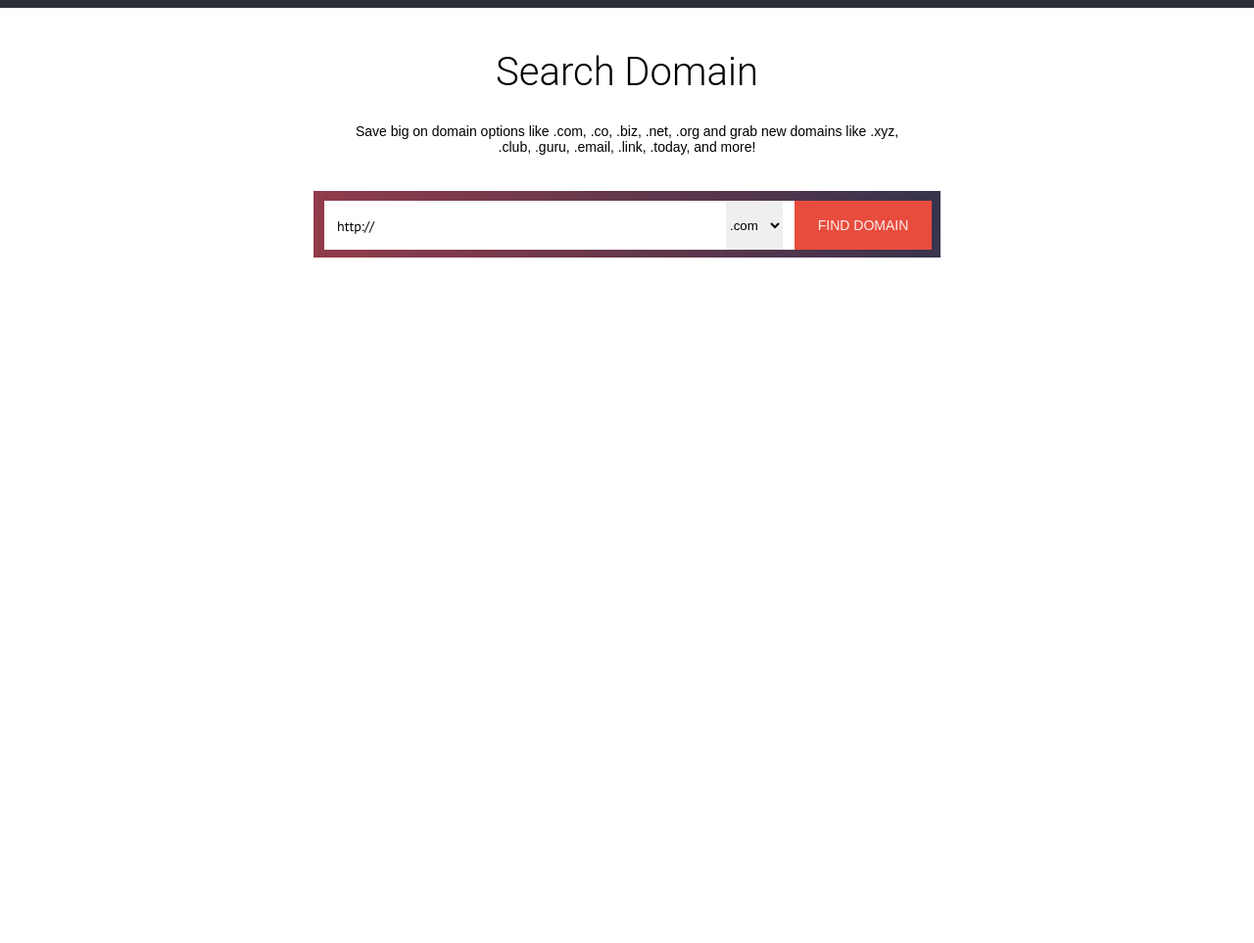
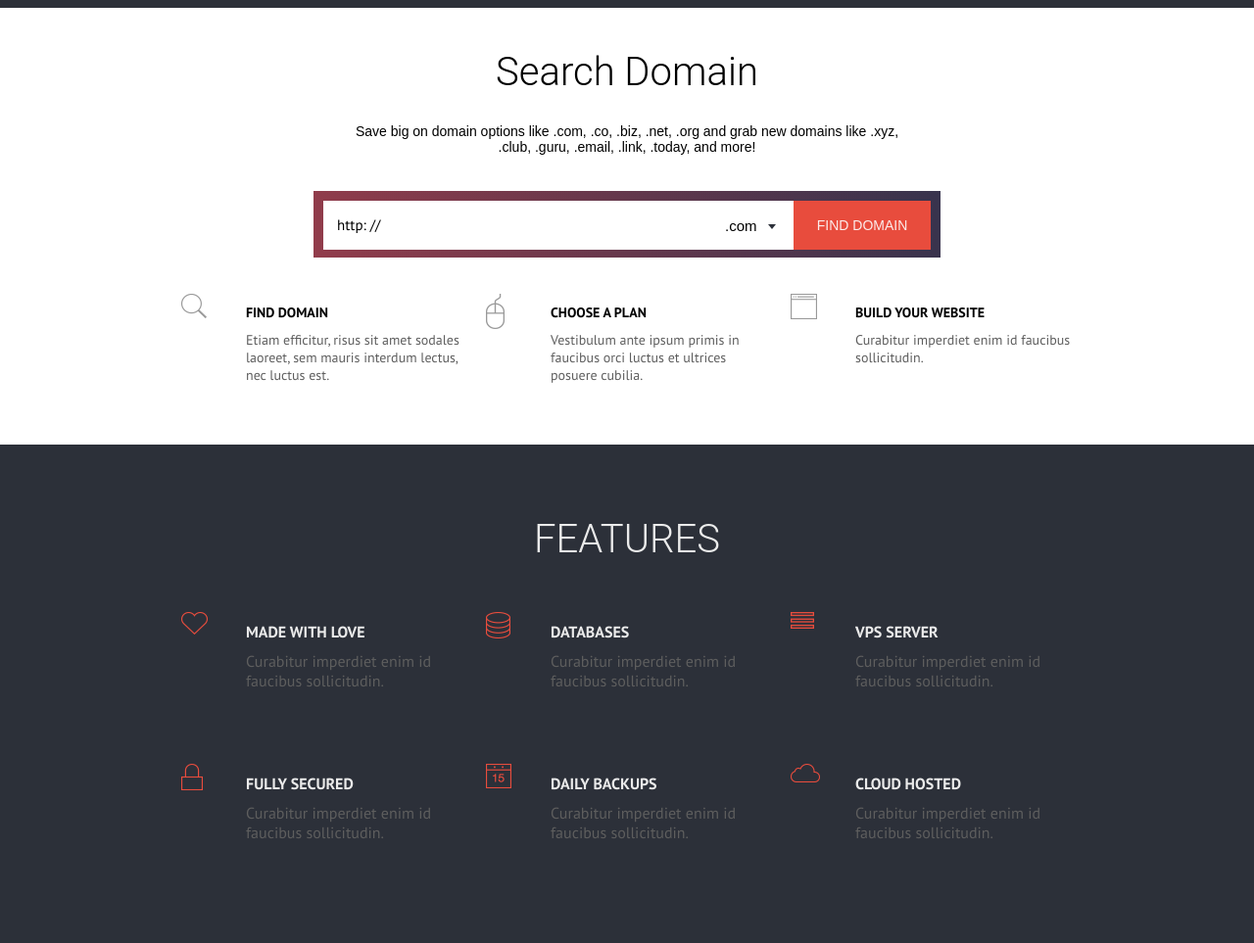
Before and after one commit to hackerjavaPhp/hosting, a plain HTML site: page index.html in a window 1280 px wide. Shown: the part 931-1894 px from the top of the page at 98% size. Before the commit the page ends 1231 px from the top, so only its background shows below. Drawn offline with Linux system fonts and the light colour scheme; a web font is replaced by a local one.

Commit message:
Add files via upload

```diff
--- a/css/style.css
+++ b/css/style.css
@@ -6,6 +6,7 @@
 		*slider
 	3.pluses-service
 	4.search-domain
+	5.features
 
 
 */
@@ -433,14 +434,28 @@ header{background-color: #2b2f37}
 	background: linear-gradient(77deg, rgb(146, 60, 75) 0%, rgb(55, 51, 77) 100%);
 }
 
+/*clearfix*/
+.search-domain-form::after
+{
+	content: "";
+	display: block;
+	clear: both;
+
+	/*position & margin*/
+	position: relative;
+}
+
 .search-domain-form::before
 {
-    content: "http://";
+    content: "http: //";
+
+    /*position & margin*/
     position: absolute;
     left: 24px;
-    top: 27px;
+    top: 25px;
 
-    font-size: 14px;
+     /*text*/
+    font-size: 15px;
 }
 
 .search-domain-form-inp
@@ -450,7 +465,7 @@ header{background-color: #2b2f37}
 
 	/*position & margin*/
 	padding-left: 60px;
-	margin-left: 11px;
+	margin-left: 10px;
 }
 
 .search-domain-form-sel ,
@@ -465,6 +480,16 @@ header{background-color: #2b2f37}
 	width: 70px;
     border: none;
     border-right: 12px solid #fff;
+
+    -webkit-appearance: none;
+   -moz-appearance: none;
+   appearance: none;
+
+   /*color & bg*/
+   background: #fff url(../img/check.png) no-repeat 44px 24px;
+
+    /*text*/
+    font-size: 15px;
 }
 
 .search-domain-form-btn
@@ -499,3 +524,136 @@ header{background-color: #2b2f37}
 {
 	border: none;
 }
+
+.search-domain-pluses::after
+{
+	content: "";
+	display: block;
+	clear: both;
+
+	/*position & margin*/
+	position: relative;
+}
+
+.search-domain-pluses{padding-bottom: 62px;}
+
+
+.search-domain-plus ,
+.features-plus
+{
+	width: 286px;
+	min-height: 78px;
+	float: left;
+
+	/*position & margin*/
+	margin-left: 25px;
+}
+
+.search-domain-plus-img ,
+.features-plus-img
+{
+	float: left;
+}
+
+
+.search-domain-plus-par ,
+.search-domain-plus-caption ,
+.features-plus-caption ,
+.features-plus-par
+{
+	width: 220px;
+	float: right;
+
+	/*text*/
+	font-size: 14px;
+
+	/*position & margin*/
+	margin-top: 10px;
+}
+
+.search-domain-plus-caption
+{
+	/*text*/
+	text-transform: uppercase;
+	font-weight: 800;
+
+	/*color & bg*/
+	color:#000;
+}
+
+.search-domain-plus-par ,
+.features-plus-par
+{
+	color: #5e5e5e;
+}
+
+
+
+
+
+
+
+
+
+
+
+
+
+
+
+/***********features************/
+
+.features
+{
+	background-color: #2c3039;
+	padding-bottom: 103px;
+}
+
+.features::after ,
+.features-pluses::after
+{
+	content: "";
+	display: block;
+	clear: both;
+
+	/*position & margin*/
+	position: relative;
+}
+
+.features-pluses{margin-top: 51px}
+
+.features-caption
+{
+	/*text*/
+	font-size: 40px;
+	font-family: 'Roboto Light', arial;
+	font-weight: 200;
+	text-align: center;
+	font-size: 40px;
+
+	/*position & margin*/
+	padding-top: 73px;
+}
+
+.features-caption ,
+.features-plus-caption
+{
+	/*color & bg*/
+	color: #ebebeb;
+
+	/*text*/
+	text-transform: uppercase;
+}
+
+.features-plus-caption ,
+.features-plus-par
+{
+	font-size: 16px
+}
+
+.features-pluses .features-plus:nth-child(4) ,
+.features-pluses .features-plus:nth-child(5) ,
+.features-pluses .features-plus:nth-child(6)
+{
+	margin-top: 75px
+}
--- a/index.html
+++ b/index.html
@@ -78,7 +78,7 @@
 
 	<section class = "search-domain">
 		<div class = "container">
-			<h1 class = "search-domain-caption">Search Domain</h1>
+			<h2 class = "search-domain-caption">Search Domain</h2>
 			<p class = "search-domain-decision">Save big on domain options like .com, .co, .biz, .net, .org and grab new domains like .xyz,
 			.club, .guru, .email, .link, .today, and more!</p>
 			<div class = "search-domain-form">
@@ -86,8 +86,63 @@
 				<select class = "search-domain-form-sel">
 					<option>.com</option>
  				    <option>.ru</option>
+ 				    <option>.org</option>
 				</select>
 				<button class = "search-domain-form-btn">find domain</button>
+			</div>
+			<div class = "search-domain-pluses">
+				<div class = "search-domain-plus">
+					<img class = "search-domain-plus-img" src="img/search.png" alt="search">
+					<h5 class = "search-domain-plus-caption">find domain</h5>
+					<p class = "search-domain-plus-par">Etiam efficitur, risus sit amet sodales laoreet, sem mauris interdum lectus, nec luctus est.</p>
+				</div>
+				<div class = "search-domain-plus">
+					<img class = "search-domain-plus-img" src="img/mouse.png" alt="mouse">
+					<h5 class = "search-domain-plus-caption">choose a plan</h5>
+					<p class = "search-domain-plus-par">Vestibulum ante ipsum primis in faucibus orci luctus et ultrices posuere cubilia.</p>
+				</div>
+				<div class = "search-domain-plus">
+					<img class = "search-domain-plus-img" src="img/brauser.png" alt="brauser">
+					<h5 class = "search-domain-plus-caption">build your website</h5>
+					<p class = "search-domain-plus-par">Curabitur imperdiet enim id faucibus sollicitudin. </p>
+				</div>
+			</div>
+		</div>
+	</section>
+	<section class = "features">
+		<div class = "container">
+			<h2 class = "features-caption">Features</h2>
+			<div class = "features-pluses">
+				<div class = "features-plus">
+					<img class = "features-plus-img" src="img/live.png" alt="brauser">
+					<h5 class = "features-plus-caption">Made with love</h5>
+					<p class = "features-plus-par">Curabitur imperdiet enim id faucibus sollicitudin.</p>
+				</div>
+				<div class = "features-plus">
+					<img class = "features-plus-img" src="img/databases.png" alt="brauser">
+					<h5 class = "features-plus-caption">Databases</h5>
+					<p class = "features-plus-par">Curabitur imperdiet enim id faucibus sollicitudin. </p>
+				</div>
+				<div class = "features-plus">
+					<img class = "features-plus-img" src="img/burger.png" alt="brauser">
+					<h5 class = "features-plus-caption">VPS server</h5>
+					<p class = "features-plus-par">Curabitur imperdiet enim id faucibus sollicitudin. </p>
+				</div>
+				<div class = "features-plus">
+					<img class = "features-plus-img" src="img/castle.png" alt="brauser">
+					<h5 class = "features-plus-caption">Fully secured</h5>
+					<p class = "features-plus-par">Curabitur imperdiet enim id faucibus sollicitudin. </p>
+				</div>
+				<div class = "features-plus">
+					<img class = "features-plus-img" src="img/calendar.png" alt="brauser">
+					<h5 class = "features-plus-caption">Daily backups</h5>
+					<p class = "features-plus-par">Curabitur imperdiet enim id faucibus sollicitudin. </p>
+				</div>
+				<div class = "features-plus">
+					<img class = "features-plus-img" src="img/cloud.png" alt="brauser">
+					<h5 class = "features-plus-caption">Cloud hosted</h5>
+					<p class = "features-plus-par">Curabitur imperdiet enim id faucibus sollicitudin. </p>
+				</div>
 			</div>
 		</div>
 	</section>
```
Also changed, not shown: img/brauser.png (added), img/burger.png (added), img/calendar.png (added), img/castle.png (added), img/check.png (added), img/cloud.png (added), img/databases.png (added), img/live.png (added), img/mouse.png (added), img/search.png (added).
